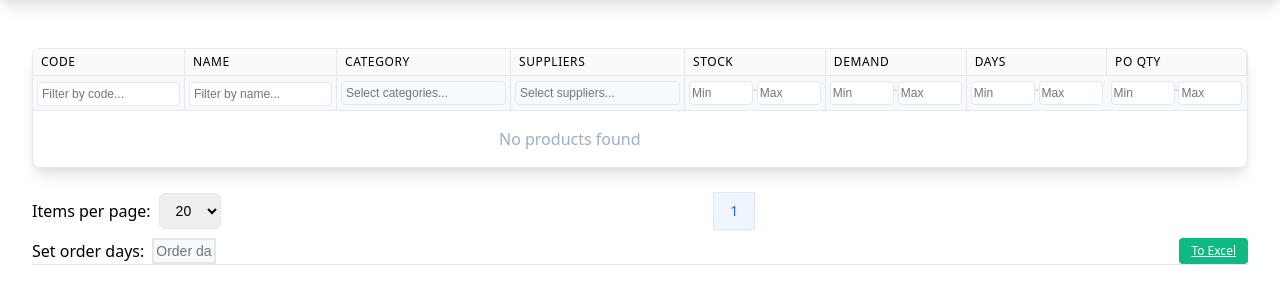
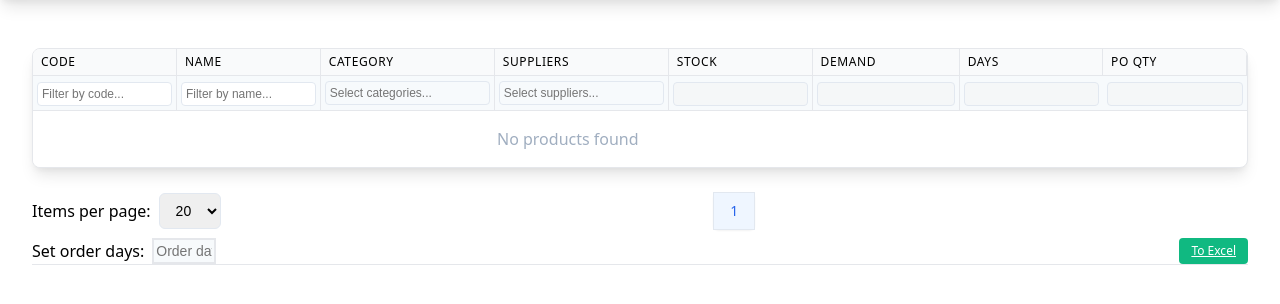
Before and after one commit to VytenisGaule/supply-planner, a Django app: page / in a window 1280 px wide. Shown: the part 65-369 px from the top of the page. Run offline with Django 5.2, Linux system fonts and the light colour scheme; data that the repository does not hold is empty; some libraries are stand-ins or nearby versions.

Commit message:
feat: refactor product queryset filtering and annotation for improved clarity and functionality

```diff
--- a/app/helpers/context.py
+++ b/app/helpers/context.py
@@ -48,35 +48,61 @@ def apply_min_max_filter(queryset: QuerySet, field_name: str, min_value: str, ma
     return queryset
 
 
-def get_product_queryset(
-    order_days_value: int,
-    code_filter: str = '',
-    name_filter: str = '',
-    category_filter: list = None,
-    supplier_filter: list = None,
-    min_stock: str = '',
-    max_stock: str = '',
-    min_daily_demand: str = '',
-    max_daily_demand: str = '',
-    min_remainder_days: str = '',
-    max_remainder_days: str = '',
-    min_po_quantity: str = '',
-    max_po_quantity: str = '',
-    daily_demand_days: int = 365
-) -> QuerySet:
+
+def filter_product_queryset(
+        product_queryset: QuerySet,
+        code_filter: str = '',
+        name_filter: str = '',
+        category_filter: list = None,
+        supplier_filter: list = None,
+        min_stock: str = '',
+        max_stock: str = '',
+        min_daily_demand: str = '',
+        max_daily_demand: str = '',
+        min_remainder_days: str = '',
+        max_remainder_days: str = '',
+        min_po_quantity: str = '',
+        max_po_quantity: str = ''
+    ) -> QuerySet:
     """
-    Returns filtered and annotated Product queryset
+    Returns filtered Product queryset (no annotation)
     """
     if not category_filter:
         category_filter = []
-    # else:
-    #     #todo Expand category filter to include all descendants if needed
-
     if not supplier_filter:
         supplier_filter = []
+    products = product_queryset.filter(is_active=True).order_by('code')
+    if code_filter:
+        products = products.filter(code__icontains=code_filter)
+    if name_filter:
+        products = products.filter(name__icontains=name_filter)
+    if category_filter:
+        expanded_ids = set()
+        for cat_id in category_filter:
+            if cat_id == 'empty':
+                expanded_ids.add('empty')
+                continue
+            category = Category.objects.get(pk=cat_id)
+            expanded_ids.add(category.id)
+            expanded_ids.update(cat.id for cat in category.get_descendants())
+        expanded_category_filter = list(expanded_ids)
+        products = apply_relation_filter(products, expanded_category_filter, 'category')
+    if supplier_filter:
+        products = apply_relation_filter(products, supplier_filter, 'suppliers')
+    # Removed filters for annotated fields: current_stock, avg_daily_demand, remainder_days, po_quantity
+    return products
+
+def annotate_product_queryset(
+        product_queryset: QuerySet,
+        order_days_value: int,
+        daily_demand_days: int = 365
+    ) -> QuerySet:
+    """
+    Annotates a Product queryset (no filtering)
+    """
     end_date = datetime.now().date()
     start_date = end_date - timedelta(days=daily_demand_days)
-    products = Product.objects.select_related('category').prefetch_related('suppliers').annotate(
+    products = product_queryset.select_related('category').prefetch_related('suppliers').annotate(
         current_stock=Subquery(
             DailyMetrics.objects.filter(
                 product=OuterRef('pk')
@@ -106,33 +132,7 @@ def get_product_queryset(
             default=0,
             output_field=IntegerField()
         )
-    ).filter(is_active=True).order_by('code')
-
-    if code_filter:
-        products = products.filter(code__icontains=code_filter)
-    if name_filter:
-        products = products.filter(name__icontains=name_filter)
-    if category_filter:
-        expanded_ids = set()
-        for cat_id in category_filter:
-            if cat_id == 'empty':
-                expanded_ids.add('empty')
-                continue
-            category = Category.objects.get(pk=cat_id)
-            expanded_ids.add(category.id)
-            expanded_ids.update(cat.id for cat in category.get_descendants())
-        expanded_category_filter = list(expanded_ids)
-        products = apply_relation_filter(products, expanded_category_filter, 'category')
-    if supplier_filter:
-        products = apply_relation_filter(products, supplier_filter, 'suppliers')
-    if min_stock or max_stock:
-        products = apply_min_max_filter(products, 'current_stock', min_stock, max_stock, int)
-    if min_daily_demand or max_daily_demand:
-        products = apply_min_max_filter(products, 'avg_daily_demand', min_daily_demand, max_daily_demand, float)
-    if min_remainder_days or max_remainder_days:
-        products = apply_min_max_filter(products, 'remainder_days', min_remainder_days, max_remainder_days, int)
-    if min_po_quantity or max_po_quantity:
-        products = apply_min_max_filter(products, 'po_quantity', min_po_quantity, max_po_quantity, int)
+    )
     return products
 
 
@@ -184,9 +184,10 @@ def populate_product_list_context(request, context):
             order_days_value: int = int(order_days_form.cleaned_data.get('order_days', 0))
         except (ValueError, TypeError):
             pass
-    # Annotate products with calculated fields
-    products: QuerySet = get_product_queryset(
-        order_days_value=order_days_value,
+
+    # Filtering
+    all_products: QuerySet = filter_product_queryset(
+        Product.objects.all(),
         code_filter=code_filter,
         name_filter=name_filter,
         category_filter=category_filter,
@@ -200,12 +201,18 @@ def populate_product_list_context(request, context):
         min_po_quantity=min_po_quantity,
         max_po_quantity=max_po_quantity
     )
-
     # Pagination
-    paginator: Paginator = Paginator(products, items_per_page)
+    paginator: Paginator = Paginator(all_products, items_per_page)
     page_number: str = request.GET.get('page') if request.GET.get('page') else request.POST.get('page_number', 1)
     page_obj = paginator.get_page(page_number)
-
+    # Annotate only the products on the current page
+    page_products: QuerySet = Product.objects.filter(pk__in=[p.pk for p in page_obj.object_list])
+    annotated_page_products: QuerySet = annotate_product_queryset(
+        page_products,
+        order_days_value=order_days_value
+    )
+    # Replace page_obj.object_list with annotated products
+    page_obj.object_list = list(annotated_page_products)
     # Update the context dictionary
     context['products'] = page_obj
     context['paginator'] = paginator
--- a/app/templates/filters/product_filter.html
+++ b/app/templates/filters/product_filter.html
@@ -2,7 +2,7 @@
 
 <tr class="border-b border-gray-200 bg-gray-100" hx-post="{% url 'get_product_filter' %}"
     hx-trigger="change delay:0.25s from:input" hx-target="#product-list" hx-swap="outerHTML"
-    hx-include="[name='code'], [name='name'], [name='categories'], [name='suppliers'], [name='min_stock'], [name='max_stock'], [name='min_daily_demand'], [name='max_daily_demand'], [name='min_remainder_days'], [name='max_remainder_days'], [name='min_po_quantity'], [name='max_po_quantity']">
+    hx-include="[name='code'], [name='name'], [name='categories'], [name='suppliers']">
     <th class="p-1 border-r border-gray-200">
         {{ code_filter_form.code }}
     </th>
@@ -34,31 +34,15 @@
         {% endwith %}
     </th>
     <th class="p-1 border-r border-gray-200">
-        <div class="flex gap-1">
-            {{ stock_filter_form.min_stock|validate_no_error_str }}
-            <span class="text-xs text-gray-400 self-center">-</span>
-            {{ stock_filter_form.max_stock|validate_no_error_str }}
-        </div>
+        <input type="text" class="w-full p-1 text-xs border border-gray-300 rounded" placeholder="" disabled>
     </th>
     <th class="p-1 border-r border-gray-200">
-        <div class="flex gap-1">
-            {{ daily_demand_filter_form.min_daily_demand|validate_no_error_str }}
-            <span class="text-xs text-gray-400 self-center">-</span>
-            {{ daily_demand_filter_form.max_daily_demand|validate_no_error_str }}
-        </div>
+        <input type="text" class="w-full p-1 text-xs border border-gray-300 rounded" placeholder="" disabled>
     </th>
     <th class="p-1">
-        <div class="flex gap-1">
-            {{ remainder_days_filter_form.min_remainder_days|validate_no_error_str }}
-            <span class="text-xs text-gray-400 self-center">-</span>
-            {{ remainder_days_filter_form.max_remainder_days|validate_no_error_str }}
-        </div>
+        <input type="text" class="w-full p-1 text-xs border border-gray-300 rounded" placeholder="" disabled>
     </th>
     <th class="p-1 text-right">
-        <div class="flex gap-1">
-            {{ product_po_quantity_filter_form.min_po_quantity|validate_no_error_str }}
-            <span class="text-xs text-gray-400 self-center">-</span>
-            {{ product_po_quantity_filter_form.max_po_quantity|validate_no_error_str }}
-        </div>
+        <input type="text" class="w-full p-1 text-xs border border-gray-300 rounded" placeholder="" disabled>
     </th>
 </tr>
```
Also changed, not shown: app/management/commands/generate_demo_data.py (added, +75 -0 lines), app/views/product_views.py (+7 -3 lines), app/management/__init__.py (added), app/management/commands/__init__.py (added).
